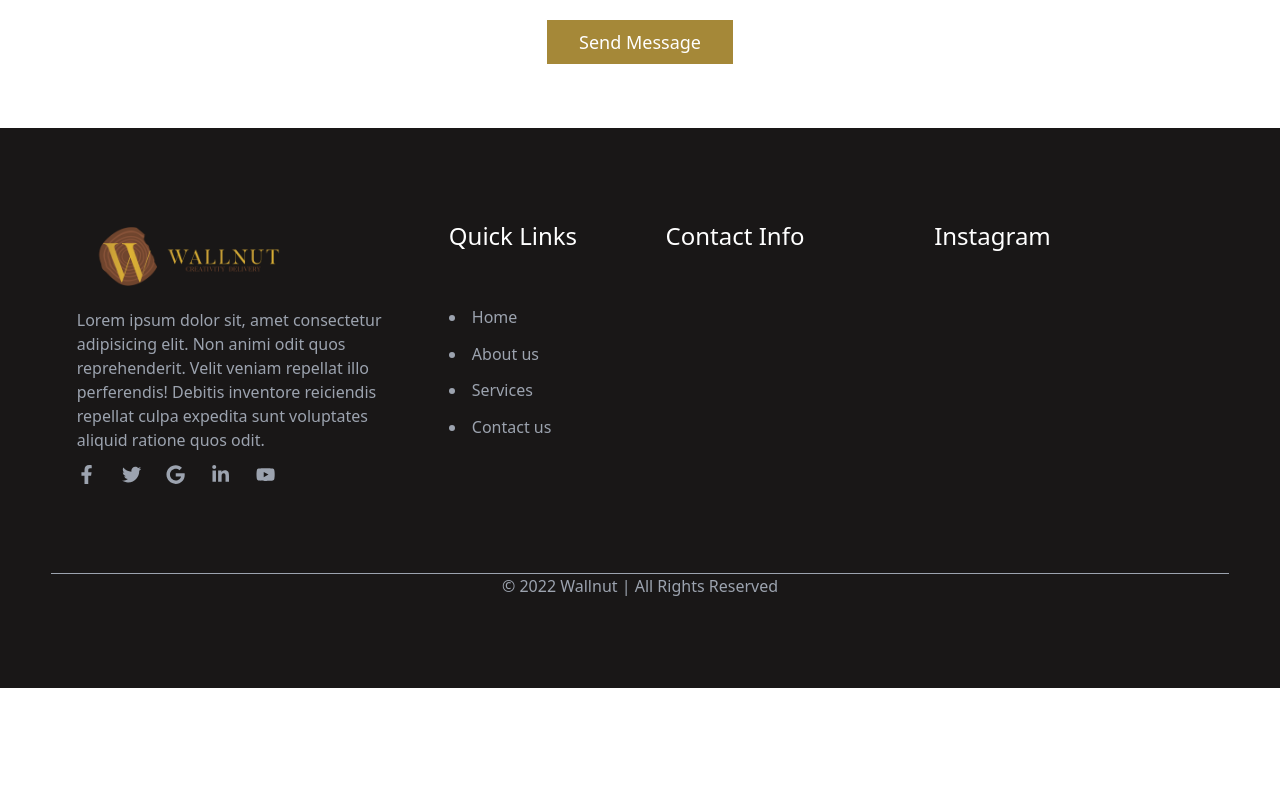
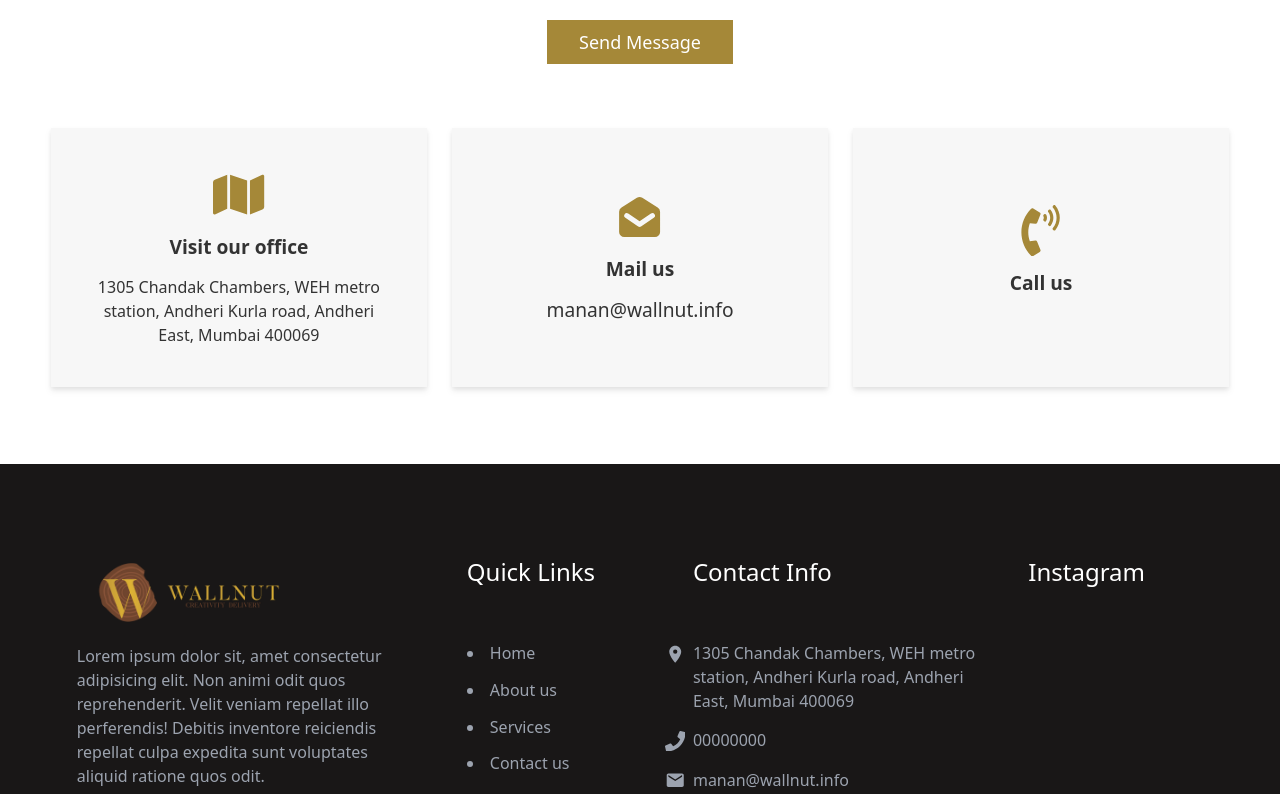
Before and after one commit to rohit27-02/wallnut, a Next.js app: page /contact in a window 1280 px wide. Shown: the part 766-1560 px from the top of the page. Before the commit the page ends 1454 px from the top, so only its background shows below. Built offline with nearby package versions, Linux system fonts and the light colour scheme.

Commit message:
footer and contact

```diff
--- a/components/Footer.js
+++ b/components/Footer.js
@@ -1,6 +1,7 @@
 /* eslint-disable @next/next/no-img-element */
 import React from 'react'
-import {FaFacebookF,FaTwitter,FaGoogle,FaLinkedinIn,FaYoutube} from 'react-icons/fa'
+import {FaFacebookF,FaPhone,FaTwitter,FaGoogle,FaLinkedinIn,FaYoutube} from 'react-icons/fa'
+import {MdLocationOn,MdEmail} from "react-icons/md"
 const Footer = () => {
   return (<div className='flex flex-col bg-[#191717]  h-[70vh] justify-evenly text-gray-400'>
     <div className='   w-full flex px-[4vw] '>
@@ -24,13 +25,22 @@ const Footer = () => {
           <li className='hover:text-[#a58838] cursor-pointer'>Contact us</li>
         </div>
       </div>
-      <div className='flex w-[25vw] px-[2vw] flex-col'>
-        <h1 className='text-[1.875vw] text-white'>Contact Info</h1>
-        <div>
-
+      <div className='flex w-[30vw] px-[2vw] flex-col'>
+        <h1 className='text-[1.875vw] mb-[4vw] text-white'>Contact Info</h1>
+        <div className='flex '>
+          <MdLocationOn className='text-[1.6vw] absolute -mx-[2.2vw] mt-[0.2vw]'/>
+          <p>1305 Chandak Chambers, WEH metro station, Andheri Kurla road, Andheri East, Mumbai 400069</p>
+        </div>
+        <div className='flex mt-[1.2vw]'>
+          <FaPhone className='text-[1.6vw] absolute -mx-[2.2vw] mt-[0.2vw]'/>
+          <p>00000000</p>
+        </div>
+        <div className='flex mt-[1.2vw]'>
+          <MdEmail className='text-[1.6vw] absolute -mx-[2.2vw] mt-[0.2vw]'/>
+          <p>manan@wallnut.info</p>
         </div>
       </div>
-      <div className='flex w-[30vw] px-[2vw] flex-col'>
+      <div className='flex w-[20vw] px-[2vw] flex-col'>
         <h1 className='text-[1.875vw] text-white'>Instagram</h1>
         <div>
 
--- a/pages/contact.js
+++ b/pages/contact.js
@@ -1,6 +1,7 @@
 import React from 'react'
 import Banner from '../components/Banner'
-
+import {FaMap,FaPhoneVolume} from "react-icons/fa"
+import {HiMailOpen} from "react-icons/hi"
 const contact = () => {
   return (
     <div>
@@ -43,15 +44,26 @@ const contact = () => {
         </div>
       </section>
 
-      <div className=''>
-        <div className='flex justify-center items-center flex-col'>
-          <h1></h1>
+      <div className='flex w-full text-[1.25vw] mb-[6vw] text-[#333333] px-[3vw] justify-center'>
+        <div className='flex drop-shadow-md w-[38vw] bg-[#f7f7f7] p-[3.2vw] mx-[1vw] text-center justify-center items-center flex-col'>
+        <FaMap className='text-[#a58838] text-[4vw]'/>
+          <h1 className='font-bold text-[1.5vw] my-[1vw]'>Visit our office</h1>
+          <p>1305
+Chandak Chambers,
+WEH metro station,
+Andheri Kurla road,
+Andheri East,
+Mumbai 400069</p>
         </div>
-        <div className='flex justify-center items-center flex-col'>
-          <h1></h1>
+        <div className='flex drop-shadow-md w-[38vw] bg-[#f7f7f7] p-[3.2vw] text-[1.5vw] mx-[1vw] text-center justify-center items-center flex-col'>
+          <HiMailOpen className='text-[#a58838] text-[4vw]'/>
+          <h1 className='font-bold text-[1.5vw] my-[1vw]'>Mail us</h1>
+          <a >manan@wallnut.info</a>
         </div>
-        <div className='flex justify-center items-center flex-col'>
-          <h1></h1>
+        <div className='flex drop-shadow-md w-[38vw] bg-[#f7f7f7] p-[3.2vw] text-[1.5vw] mx-[1vw] text-center justify-center items-center flex-col'>
+          <FaPhoneVolume className='text-[#a58838] text-[4vw]'/>
+          <h1 className='font-bold text-[1.5vw] my-[1vw]'>Call us</h1>
+          <p></p>
         </div>
       </div>
     </div>
```
